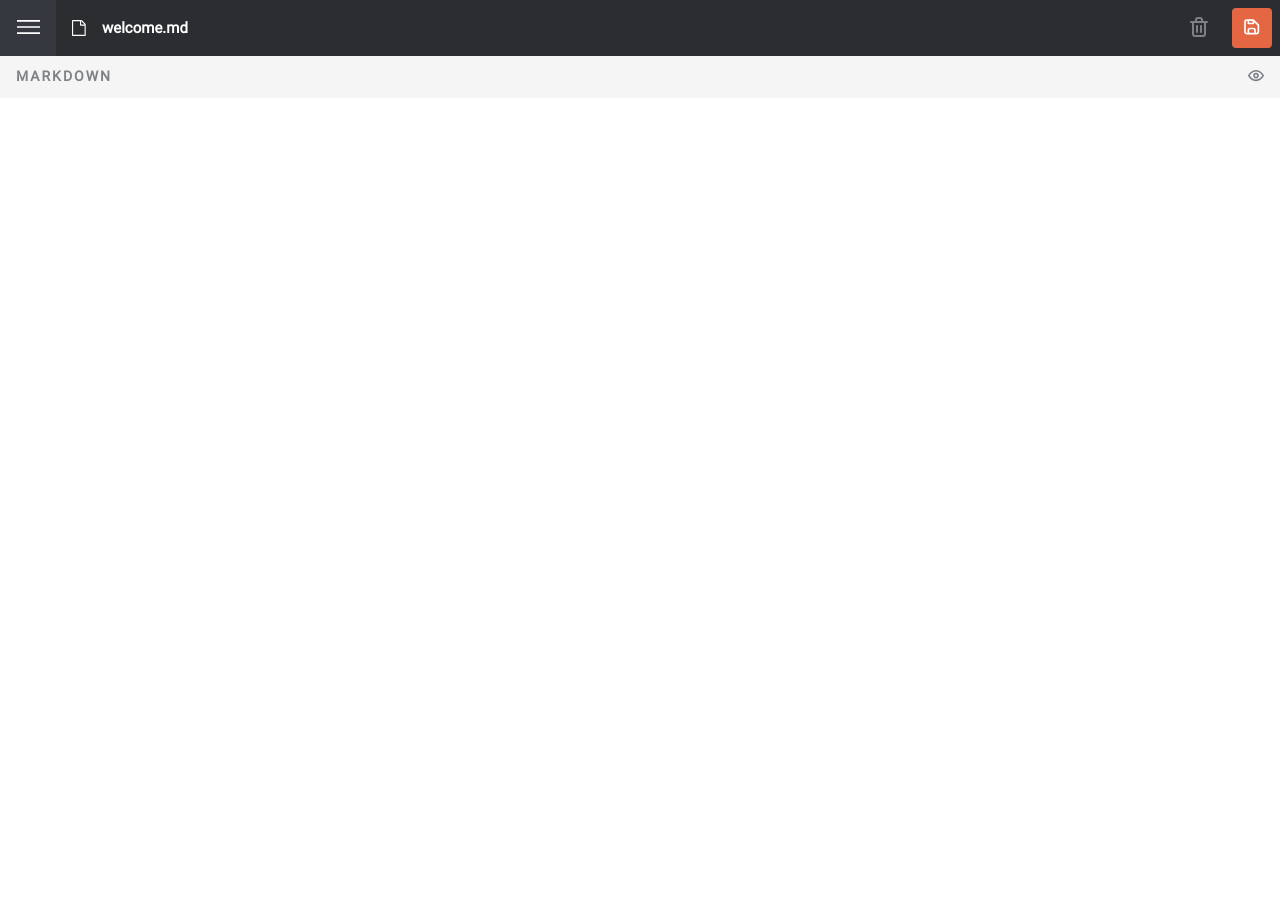
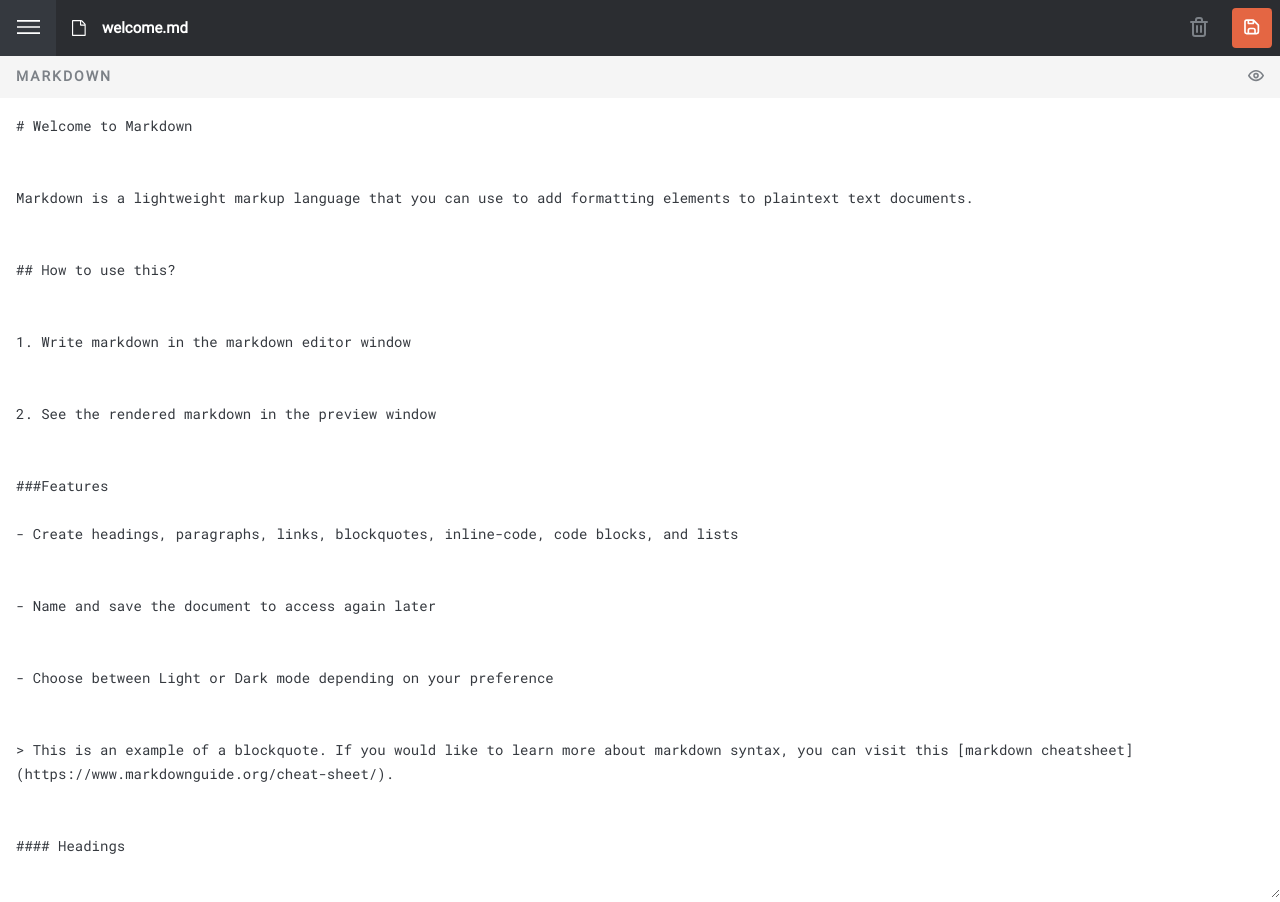
Before and after one commit to raistmere/challenge-browser-markdown-editor, a React (Vite) app: page / in a window 1280 px wide. Before the commit the page ends 800 px from the top, so only its background shows below. Built offline with nearby package versions, Linux system fonts and the light colour scheme; the HTML template or start-up script is replaced by a standard one.

Commit message:
feat: added textarea element for markdown text for Editor component

```diff
--- a/src/components/Editor/Editor.module.css
+++ b/src/components/Editor/Editor.module.css
@@ -12,4 +12,15 @@
             color: var(--color-500);
         }
     }
+
+    > main {
+
+        > textarea {
+            width: 100%;
+            height: 100dvh;
+            border-style: none;
+            padding: 1rem;
+            color: var(--color-700);
+        }
+    }
 }
--- a/src/components/Editor/Editor.tsx
+++ b/src/components/Editor/Editor.tsx
@@ -1,6 +1,23 @@
 import styles from "./Editor.module.css";
 
 const Editor = () => {
+    const MARKDOWN_EXAMPLE: string = `# Welcome to Markdown
+    \n\nMarkdown is a lightweight markup language that you can use to add formatting elements to plaintext text documents.
+    \n\n## How to use this?
+    \n\n1. Write markdown in the markdown editor window
+    \n\n2. See the rendered markdown in the preview window
+    \n\n###Features\n\n- Create headings, paragraphs, links, blockquotes, inline-code, code blocks, and lists
+    \n\n- Name and save the document to access again later
+    \n\n- Choose between Light or Dark mode depending on your preference
+    \n\n> This is an example of a blockquote. If you would like to learn more about markdown syntax, you can visit this [markdown cheatsheet](https://www.markdownguide.org/cheat-sheet/).
+    \n\n#### Headings
+    \n\nTo create a heading, add the hash sign (#) before the heading. The number of number signs you use should correspond to the heading level. You'll see in this guide that we've used all six heading levels (not necessarily in the correct way you should use headings!) to illustrate how they should look.\n\n
+    \n\n##### Lists
+    \n\nYou can see examples of ordered and unordered lists above.
+    \n\n###### Code Blocks
+    \n\nThis markdown editor allows for inline-code snippets, like this: <p>I'm inline</p>. It also allows for larger code blocks like this:
+    `;
+
     return (
         <section id="EDITOR" className={styles.wrapper} aria-label='edit document'>
             <header>
@@ -10,7 +27,7 @@ const Editor = () => {
                 </svg>
             </header>
             <main>
-
+                <textarea className="text-style-markdown-code" defaultValue={MARKDOWN_EXAMPLE}/>
             </main>
             <footer>
 
```
